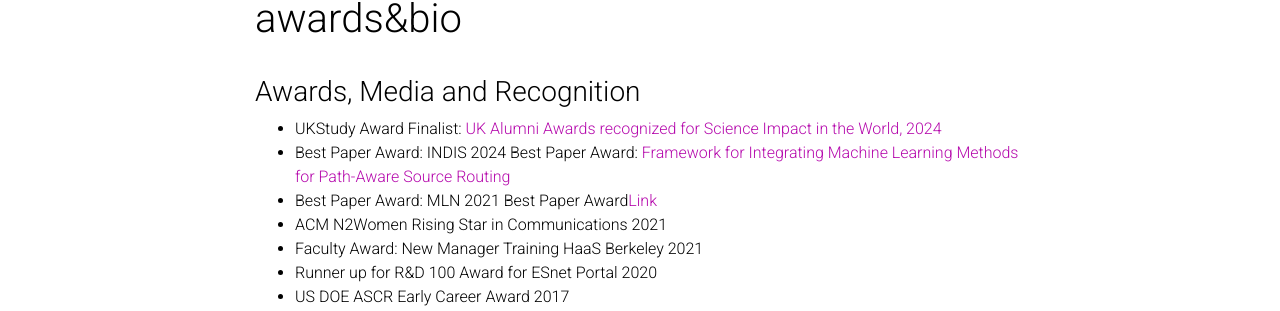
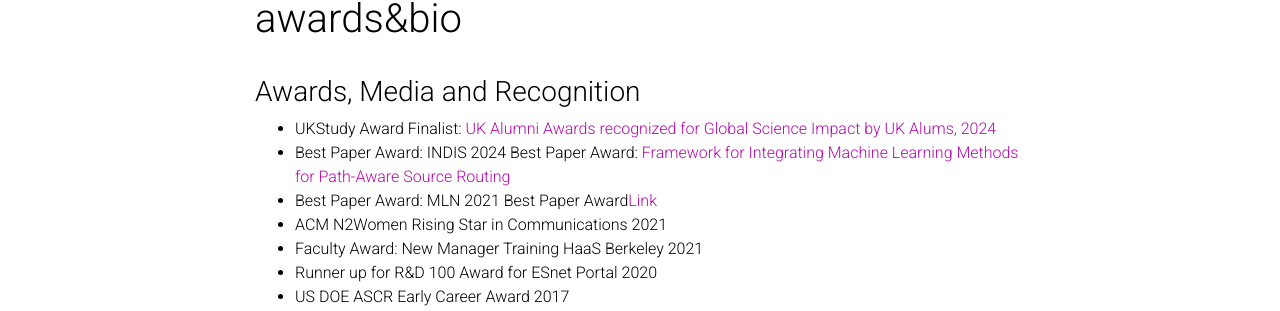
Before and after one commit to mariamkiran/mariamkiran.github.io, a Jekyll site: the page built from _pages/engagement.md, in a window 1280 px wide and 1156 px high. Shown: the part 110-421 px from the top of the window. Built offline with Jekyll 4.4.1, drawn with Linux system fonts in a browser that asks for light colours; comment, search, counter and statistics services are not loaded; a style sheet for code colours, icons or effects is not loaded.

Commit message:
Update engagement.md

```diff
--- a/_pages/engagement.md
+++ b/_pages/engagement.md
@@ -15,7 +15,7 @@ horizontal: false
 
 <h3 id="award">Awards, Media and Recognition</h3>
 <ul>
-   <li>UKStudy Award Finalist:  <a href="https://www.hpcwire.com/off-the-wire/ornls-mariam-kiran-honored-for-quantum-computing-research/">UK Alumni Awards recognized for Science Impact in the World, 2024 </a></li>
+   <li>UKStudy Award Finalist:  <a href="https://www.hpcwire.com/off-the-wire/ornls-mariam-kiran-honored-for-quantum-computing-research/">UK Alumni Awards recognized for Global Science Impact by UK Alums, 2024 </a></li>
    <li>Best Paper Award: INDIS 2024 Best Paper Award:  <a href="https://impact.ornl.gov/en/publications/framework-for-integrating-machine-learning-methods-for-path-aware">Framework for Integrating Machine Learning Methods for Path-Aware Source Routing</a></li>
  <li>Best Paper Award: MLN 2021 Best Paper Award<a href="https://lightbytes.es.net/2021/12/02/esnet-machine-learning-researchers-win-best-paper-at-mln-2021/">Link</a></li>
  <li>ACM N2Women Rising Star in Communications 2021 </li>
```
